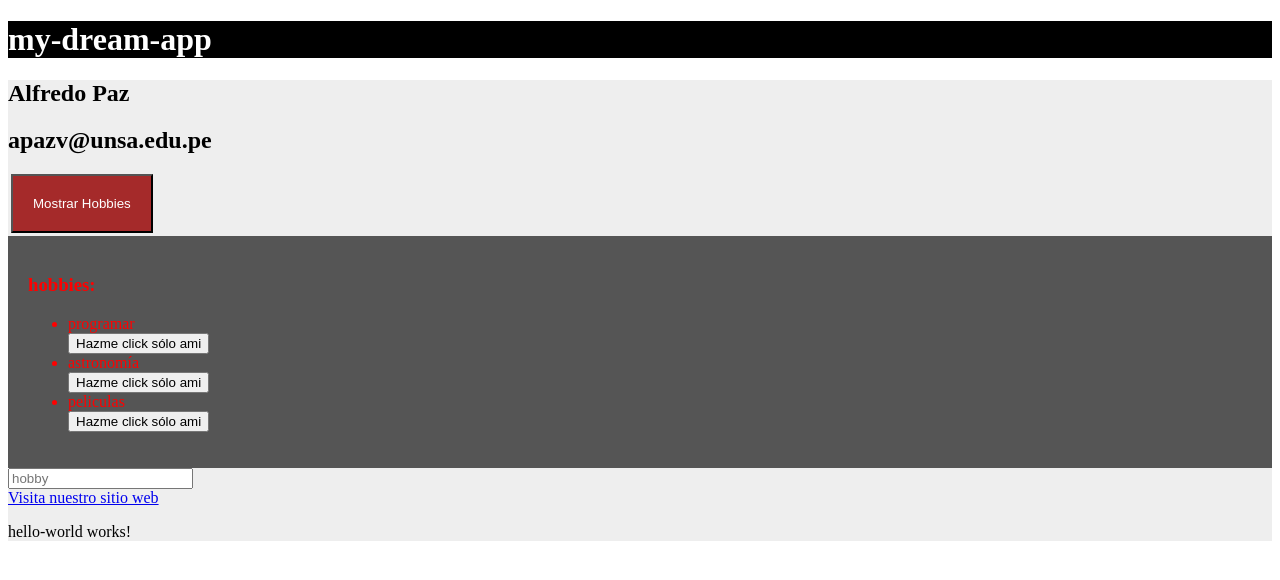
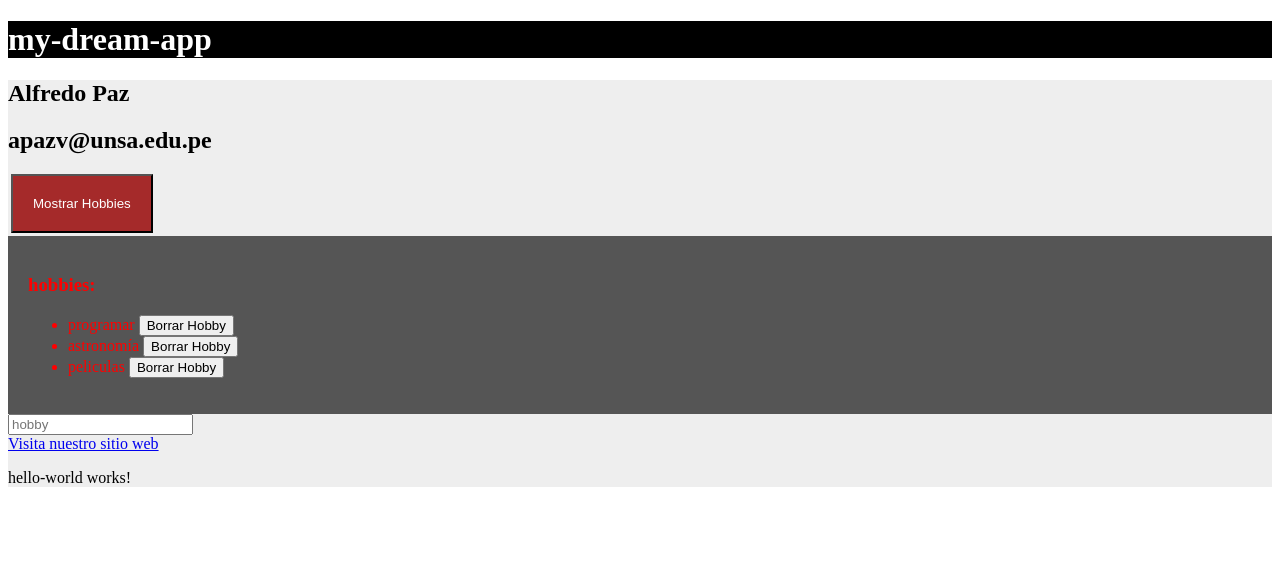
Before and after one commit to alfredopaz/angular, an Angular app: page / in a window 1280 px wide. Both pictures are taken after a click on the button "Mostrar Hobbies". Shown: the top 580 px of the page. Built offline with nearby package versions, Linux system fonts and the light colour scheme.

Commit message:
Botones que borran elementos de una lista

```diff
--- a/src/app/app.component.html
+++ b/src/app/app.component.html
@@ -8,8 +8,10 @@
     <div *ngIf="showHobbies" class="component2">
       <h3>hobbies:</h3>
       <ul>
-        <app-hobby *ngFor="let hobby of hobbies" [nameHobby]="hobby">
-        </app-hobby>
+        <li *ngFor="let hobby of hobbies">
+          {{hobby}}
+          <button (click)="deleteHobby(hobby)">Borrar Hobby</button>
+        </li>
       </ul>
     </div>
     <form (submit)="newHobby(hobby)">
--- a/src/app/app.component.ts
+++ b/src/app/app.component.ts
@@ -30,4 +30,11 @@ export class AppComponent {
     hobby.value = '';
     return false
   }
+  deleteHobby(hobby: any){
+    for(let i =0; i < this.hobbies.length; i++){
+      if(hobby == this.hobbies[i]){
+        this.hobbies.splice(i, 1)
+      }
+    }
+  }
 }
```
